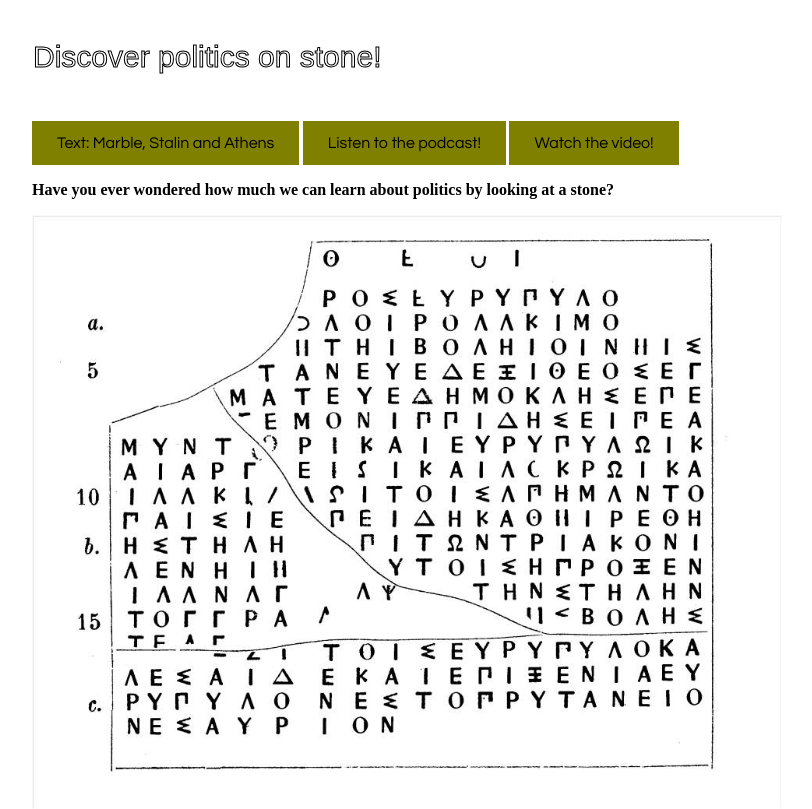
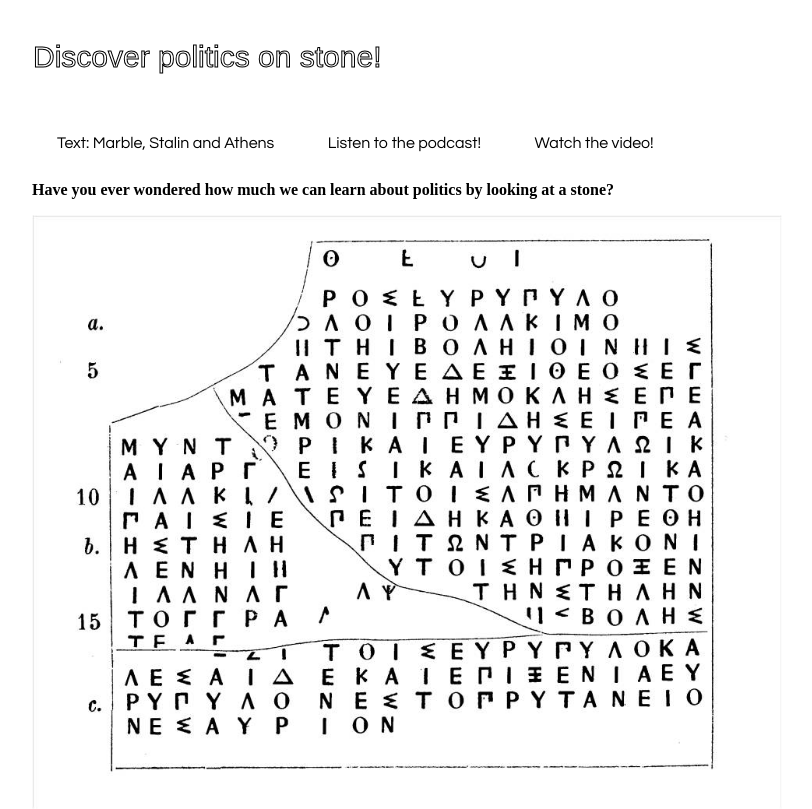
Before and after one commit to Michal-NLPL/hello-world, a plain HTML site: page index.html in a window 1280 px wide. Shown: the top 809 px of the page, without its empty margins (233-1045 px from the left). Drawn offline with Linux system fonts and the light colour scheme; a web font is replaced by a local one.

Commit message:
Update index.html

```diff
--- a/index.html
+++ b/index.html
@@ -21,7 +21,7 @@ ctx.strokeText("Discover politics on stone!",00,50);
 
    <style>
 a:link, a:visited {
-    background-color: #808000;
+    background-color: white;
     color: black;
     padding: 14px 25px;
     text-align: center;
@@ -31,11 +31,11 @@ a:link, a:visited {
 
 
 a:hover, a:active {
-    background-color: white;
+    background-color: rgb(154, 205, 50);
 }
 
 a:link, a:visited {
-    background-color: #808000;
+    background-color: white;
     color: black;
     padding: 14px 25px;
     text-align: center;
@@ -45,7 +45,7 @@ a:link, a:visited {
 
 
 a:hover, a:active {
-    background-color: white;
+    background-color: rgb(154, 205, 50);
 }
 </style>
 
```
